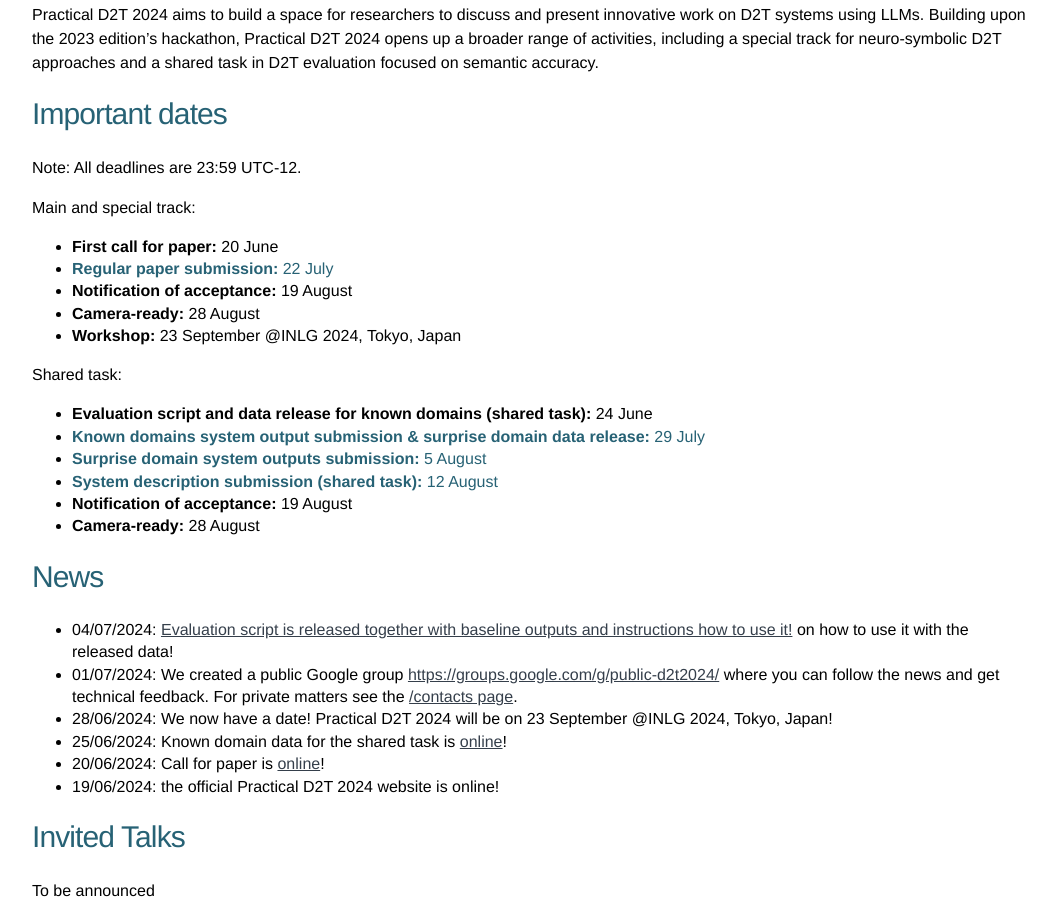
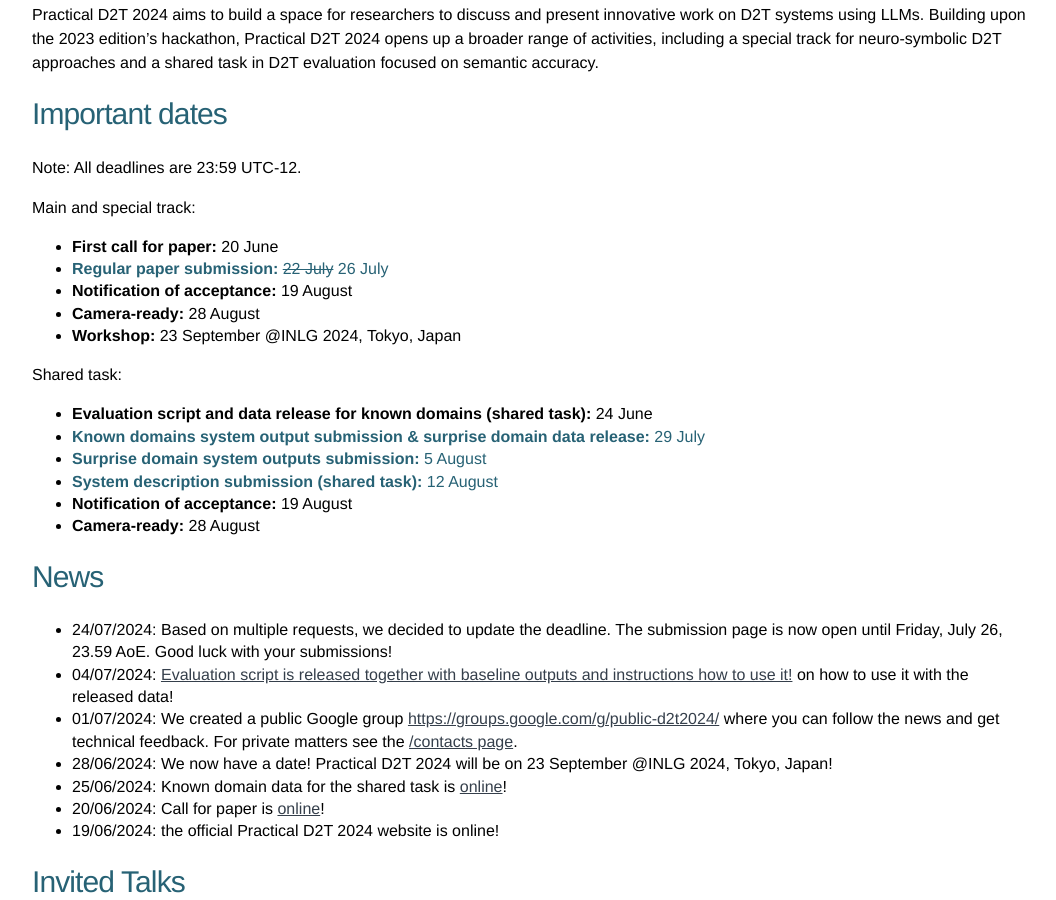
Before and after one commit to practicald2t/practicald2t.github.io, a Jekyll site: the page built from index.md, in a window 1280 px wide and 900 px high, scrolled down 664 px. Shown: the whole window, without its empty margins (108-1164 px from the left). Built offline with Jekyll 4.4.1, drawn with Linux system fonts in a browser that asks for light colours.

Commit message:
Update index.md

```diff
--- a/index.md
+++ b/index.md
@@ -24,7 +24,7 @@ Note: All deadlines are 23:59 UTC-12.
 
 Main and special track:
 - **First call for paper:** 20 June
-- <span style="color: #276275;">**Regular paper submission:** 22 July</span>
+- <span style="color: #276275;">**Regular paper submission:**  ~~22 July~~ 26 July</span>
 - **Notification of acceptance:**  19 August
 - **Camera-ready:**  28 August
 - **Workshop:** 23 September @INLG 2024, Tokyo, Japan
@@ -58,6 +58,7 @@ Note: All deadlines are 23:59 UTC-12.
 
 
 # News
+- 24/07/2024: Based on multiple requests, we decided to update the deadline. The submission page is now open until Friday, July 26, 23.59 AoE. Good luck with your submissions!
 - 04/07/2024: [Evaluation script is released together with baseline outputs and instructions how to use it!](/pages/shared_task_evaluation_script) on how to use it with the released data!
 - 01/07/2024: We created a public Google group [https://groups.google.com/g/public-d2t2024/](https://groups.google.com/g/public-d2t2024/) where you can follow the news and get technical feedback. For private matters see the [/contacts page](https://practicald2t.github.io/pages/contacts).
 - 28/06/2024: We now have a date! Practical D2T 2024 will be on 23 September @INLG 2024, Tokyo, Japan!
```
